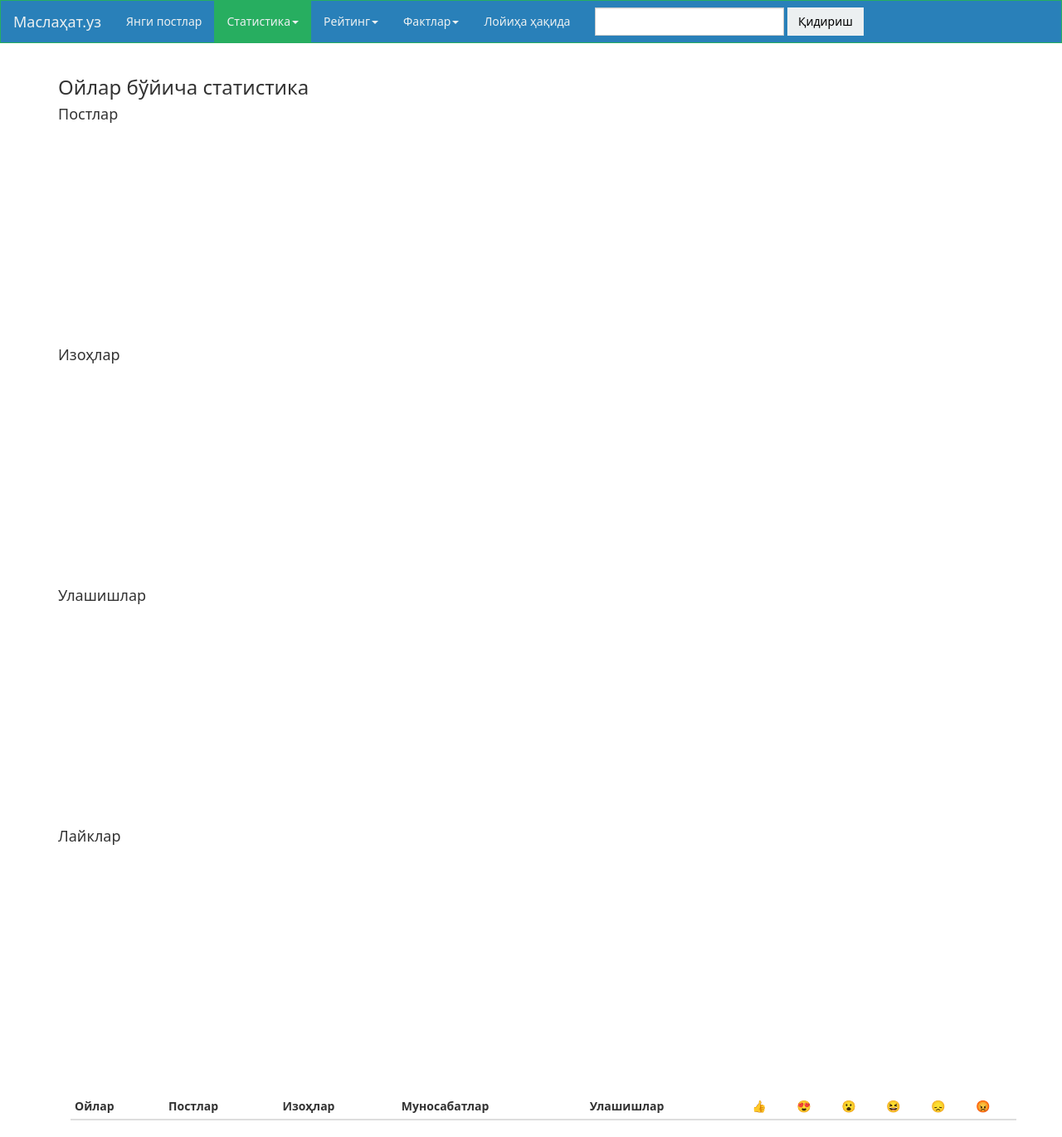
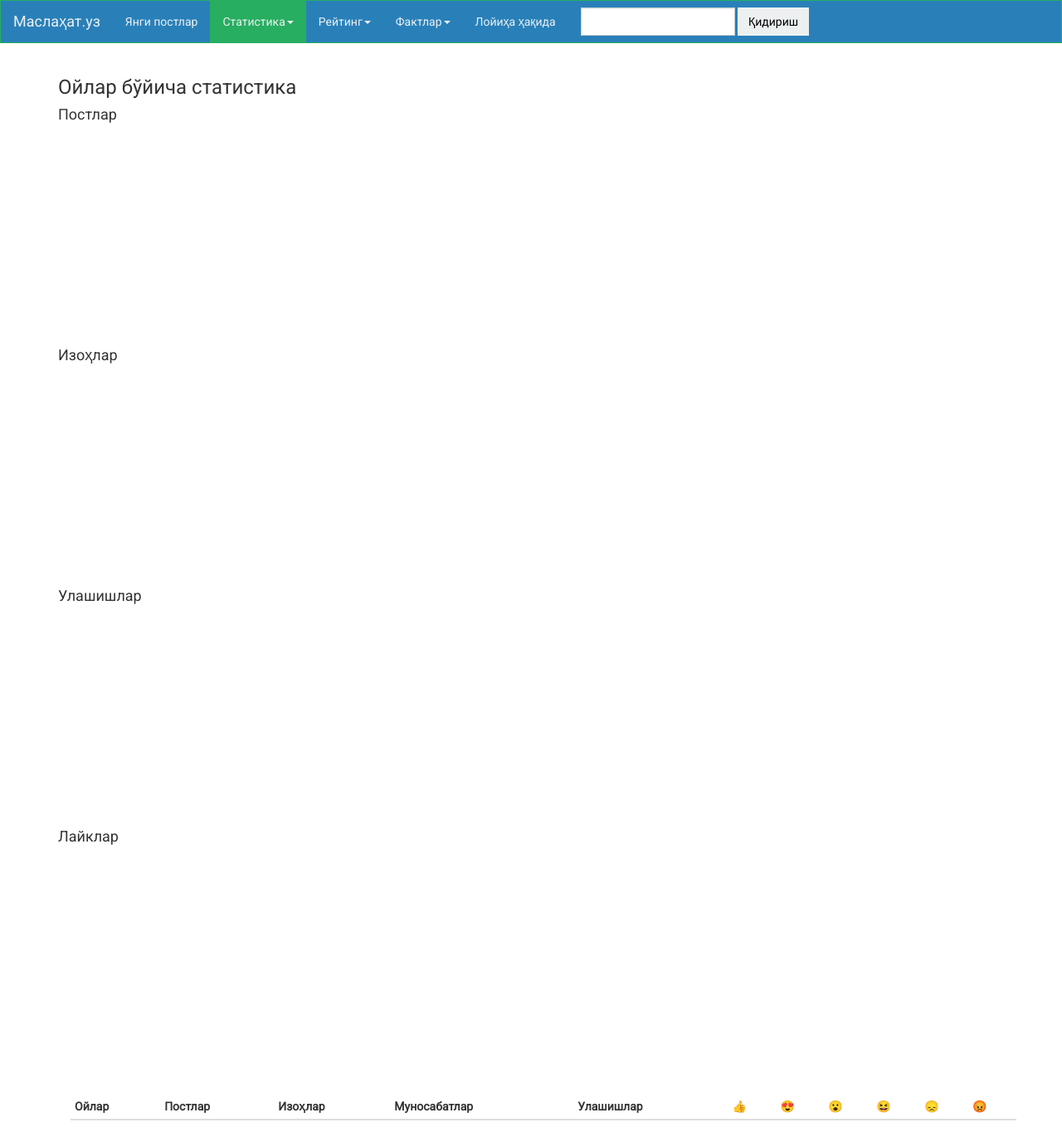
Before and after one commit to muminoff/maslahat, a Django app: page /stat/monthly/ in a window 1280 px wide. Shown: the whole page at 83% size. Run offline with Django 3.2, Linux system fonts and the light colour scheme; data that the repository does not hold is empty; parts of the project's set-up code (start-up, migrations or seed data) failed here and were passed over; some libraries are stand-ins or nearby versions.

Commit message:
Fonts updated

```diff
--- a/core/templates/base.html
+++ b/core/templates/base.html
@@ -30,12 +30,12 @@
     <meta name="web_author" content="@muminoff">
     <meta name="author" content="@muminoff">
     <meta name="rating" content="general">
-    <link href='<link href="https://fonts.googleapis.com/css?family=Noto+Sans:400,700&amp;subset=cyrillic,cyrillic-ext" rel="stylesheet">' rel='stylesheet' type='text/css'>
+    <link href="https://fonts.googleapis.com/css?family=Roboto&amp;subset=cyrillic,cyrillic-ext" rel="stylesheet">
     <link href="//cdn.jsdelivr.net/bootstrap/3.3.5/css/bootstrap.min.css" rel="stylesheet">
     {% block css %}
     <style>
     body {
-      font-family: 'Noto Sans', serif;
+      font-family: 'Roboto', sans-serif;
     }
     a:link {
       text-decoration: none;
--- a/core/templates/stat_monthly.html
+++ b/core/templates/stat_monthly.html
@@ -81,7 +81,7 @@ Morris.Bar({
     barColors: ['#2980b9'],
     xLabelAngle: 15,
     hideHover: 'auto',
-    gridTextFamily: 'Noto Serif',
+    gridTextFamily: 'Roboto',
     gridTextSize: 10
   });
 Morris.Bar({
@@ -98,7 +98,7 @@ Morris.Bar({
     barColors: ['#16a085'],
     xLabelAngle: 15,
     hideHover: 'auto',
-    gridTextFamily: 'Noto Serif',
+    gridTextFamily: 'Roboto',
     gridTextSize: 10
   });
 Morris.Bar({
@@ -115,7 +115,7 @@ Morris.Bar({
     barColors: ['#8e44ad'],
     xLabelAngle: 15,
     hideHover: 'auto',
-    gridTextFamily: 'Noto Serif',
+    gridTextFamily: 'Roboto',
     gridTextSize: 10
   });
 Morris.Bar({
@@ -132,7 +132,7 @@ Morris.Bar({
     barColors: ['#d35400'],
     xLabelAngle: 15,
     hideHover: 'auto',
-    gridTextFamily: 'Noto Serif',
+    gridTextFamily: 'Roboto',
     gridTextSize: 10
   });
 </script>
```
